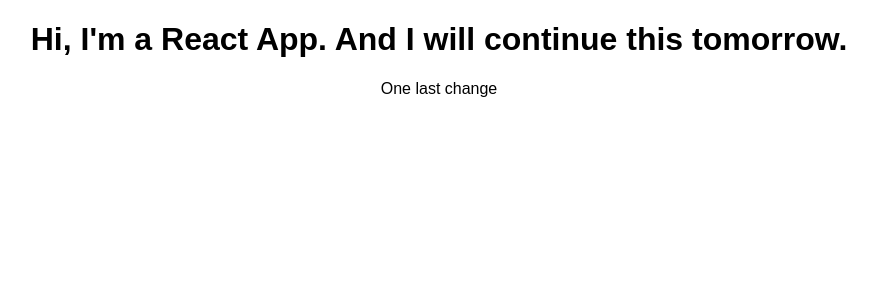
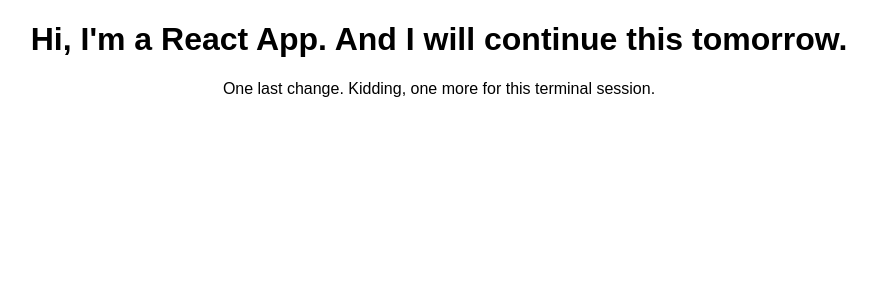
Before and after one commit to JahshiE/my-first-react-app, a React (Create React App) app: page / in a window 1280 px wide. Shown: the top 300 px of the page, without its empty margins (201-1078 px from the left). Built offline with nearby package versions, Linux system fonts and the light colour scheme.

Commit message:
Last change for real, should be no passphrase check this time

```diff
--- a/src/App.js
+++ b/src/App.js
@@ -6,7 +6,7 @@
     return (
       <div className="App">
         <h1>Hi, I'm a React App. And I will continue this tomorrow.</h1>
-        <p>One last change</p>
+        <p>One last change. Kidding, one more for this terminal session.</p>
       </div>
     );
   }
```
